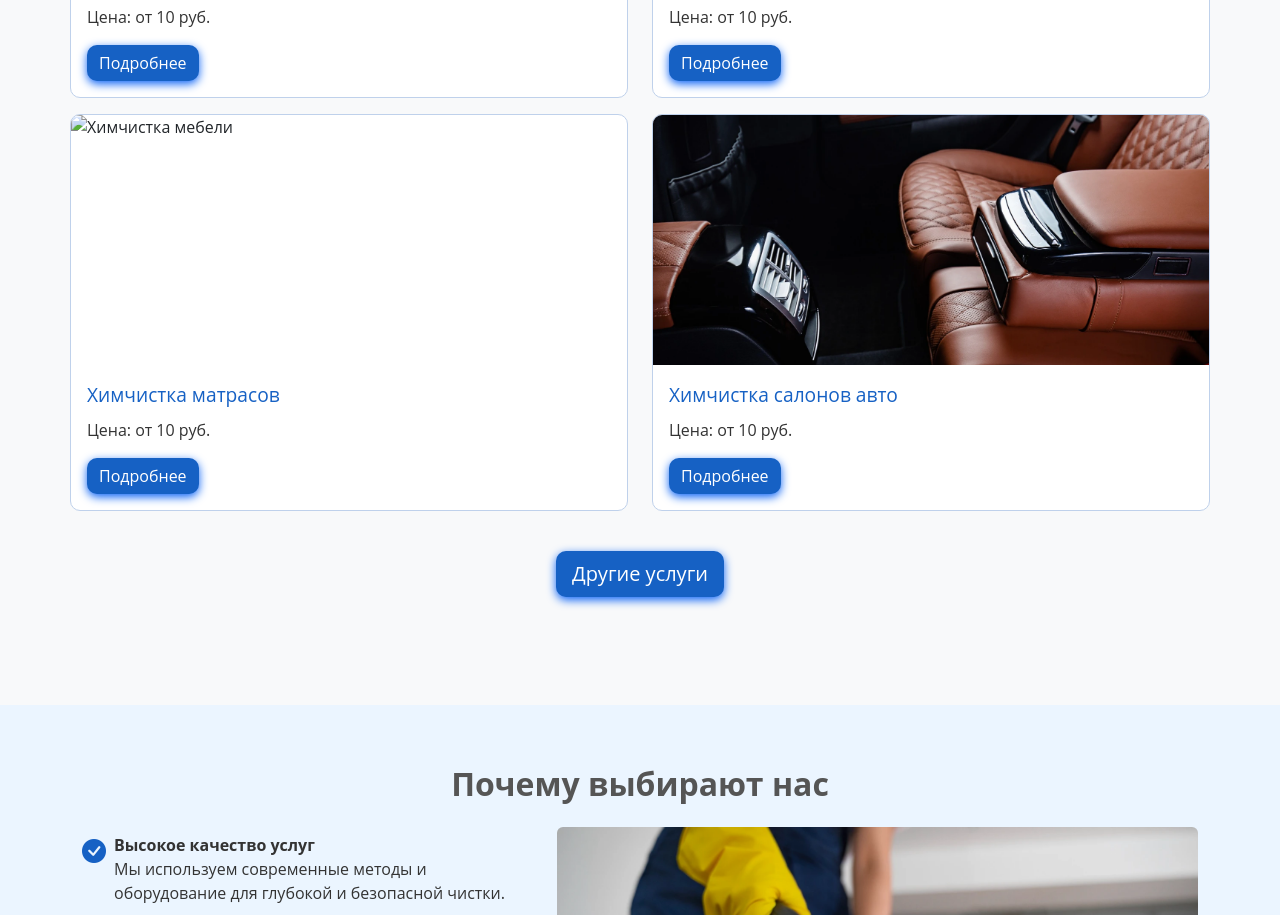
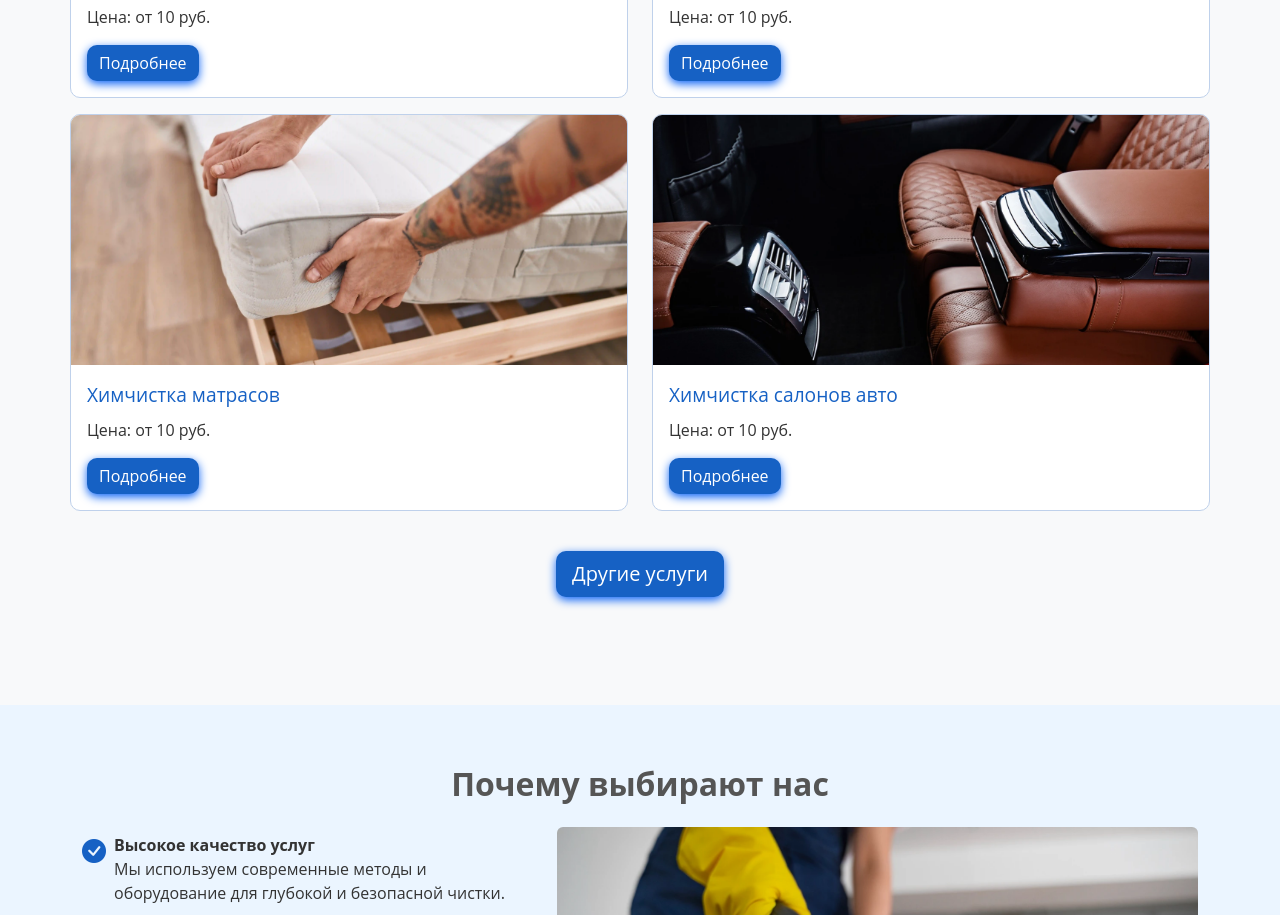
Before and after one commit to artpetrovski/demiko, a plain HTML site: page index.html in a window 1280 px wide. Shown: the part 1325-2240 px from the top of the page. Drawn offline with nearby package versions, Linux system fonts and the light colour scheme.

Commit message:
Update index.html

```diff
--- a/index.html
+++ b/index.html
@@ -146,7 +146,7 @@
             </div>
             <div class="col-sm-12 col-lg-6 mb-3">
                 <div class="card">
-                    <img src="img/index/mattress.webp" class="card-img-top" alt="Химчистка мебели">
+                    <img src="img/index/mattres.webp" class="card-img-top" alt="Химчистка мебели">
                     <div class="card-body">
                         <p class="card-title">Химчистка матрасов</p>
                         <p class="card-text">Цена: от 10 руб.</p>
```
